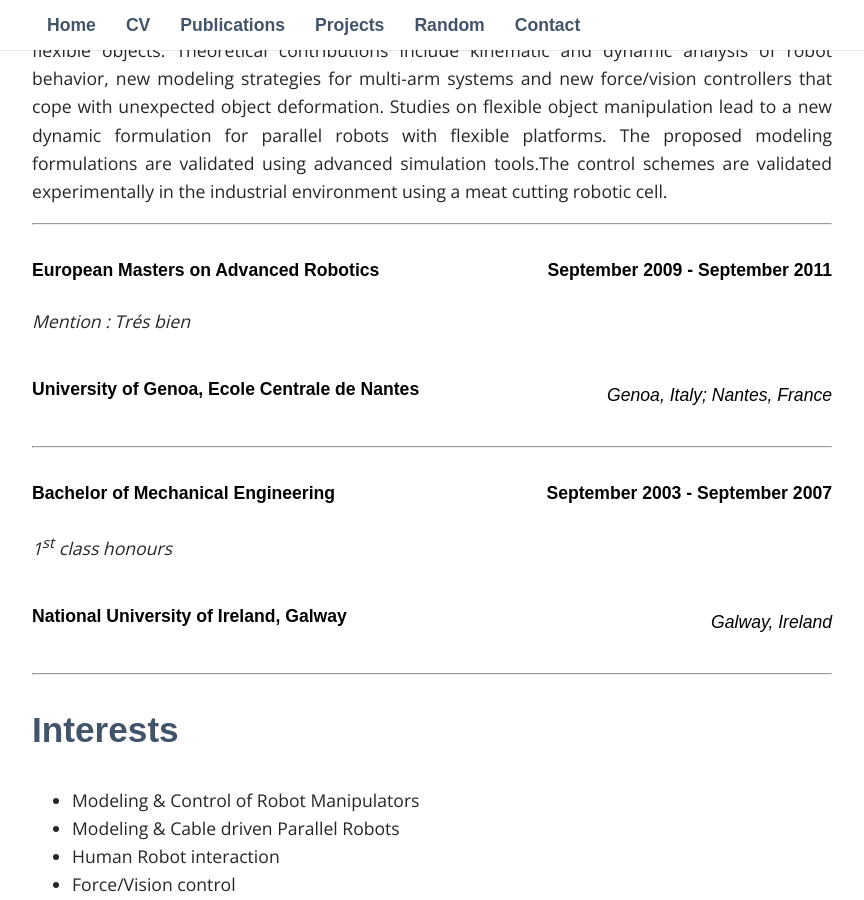
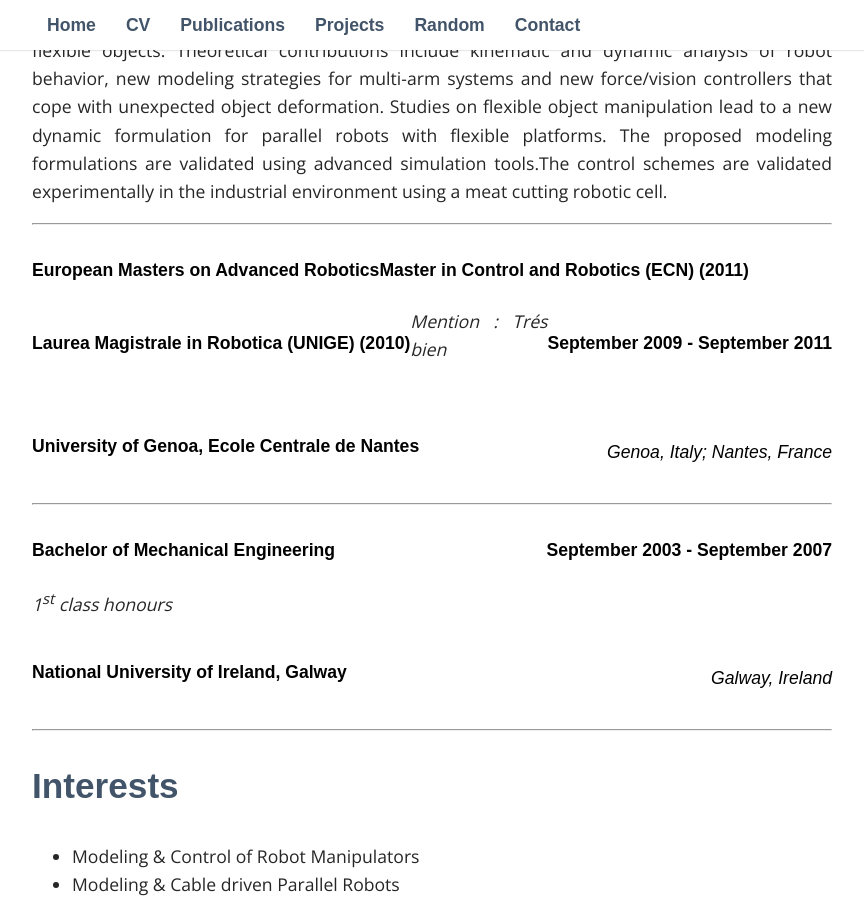
Before and after one commit to philip-long/philip-long.github.io, a Jekyll site: the page built from cv/index.html, in a window 1280 px wide and 900 px high, scrolled down 2262 px. Shown: the whole window, without its empty margins (208-1072 px from the left). Built offline with Jekyll 4.4.1, drawn with Linux system fonts in a browser that asks for light colours; some web fonts are replaced; some of the changed text lies outside the part shown.

Commit message:
Update index.html

```diff
--- a/cv/index.html
+++ b/cv/index.html
@@ -37,7 +37,7 @@ title: CV
 
 <div style="clear: both">
     <h4 style="float: left">Jules Verne Institue of Technological Research (IRT JV)</h4>
-    <h4 style="float: right">November 2014 - March 2017</h4>
+    <h4 style="float: right">Nov 2014 - March 2017</h4>
 </div>
 
 </br>
@@ -167,13 +167,16 @@ title: CV
 
 <div style="clear: both">
     <h4 style="float: left"> European Masters  on Advanced Robotics</h4>
+    <h4 style="float: left"> Master in Control and Robotics (ECN) (2011)</h4>
+    <h4 style="float: left"> Laurea Magistrale in Robotica  (UNIGE) (2010)</h4>
     <h4 style="float: right">September 2009 - September 2011</h4>
 </div>
 
 </br>
+
 </br>
                     <i><p>Mention : Trés bien </p></i>
-
+</br>
 <div style="clear: both">
     <h4 style="float: left">University of Genoa, Ecole Centrale de Nantes</h4>
     <h5 style="float: right">Genoa, Italy; Nantes, France</h5>
```
Also changed, not shown: other parts of cv/index.html (+2 -1 lines).
